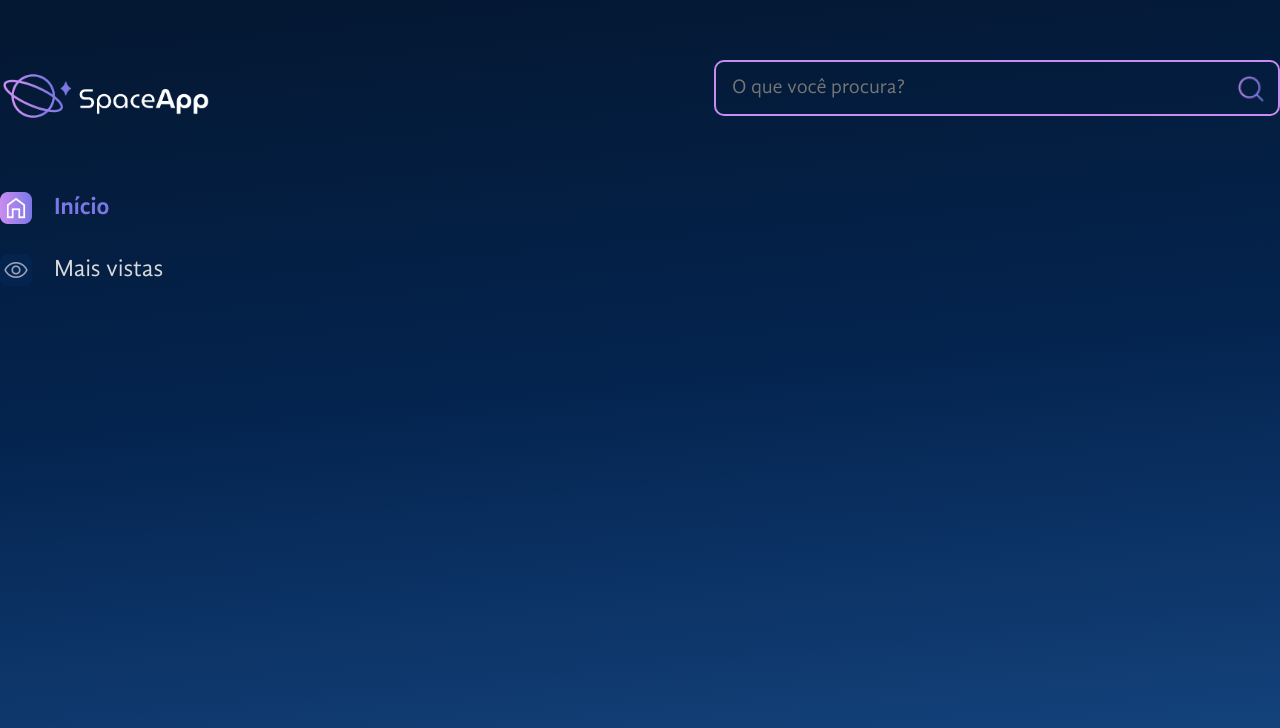
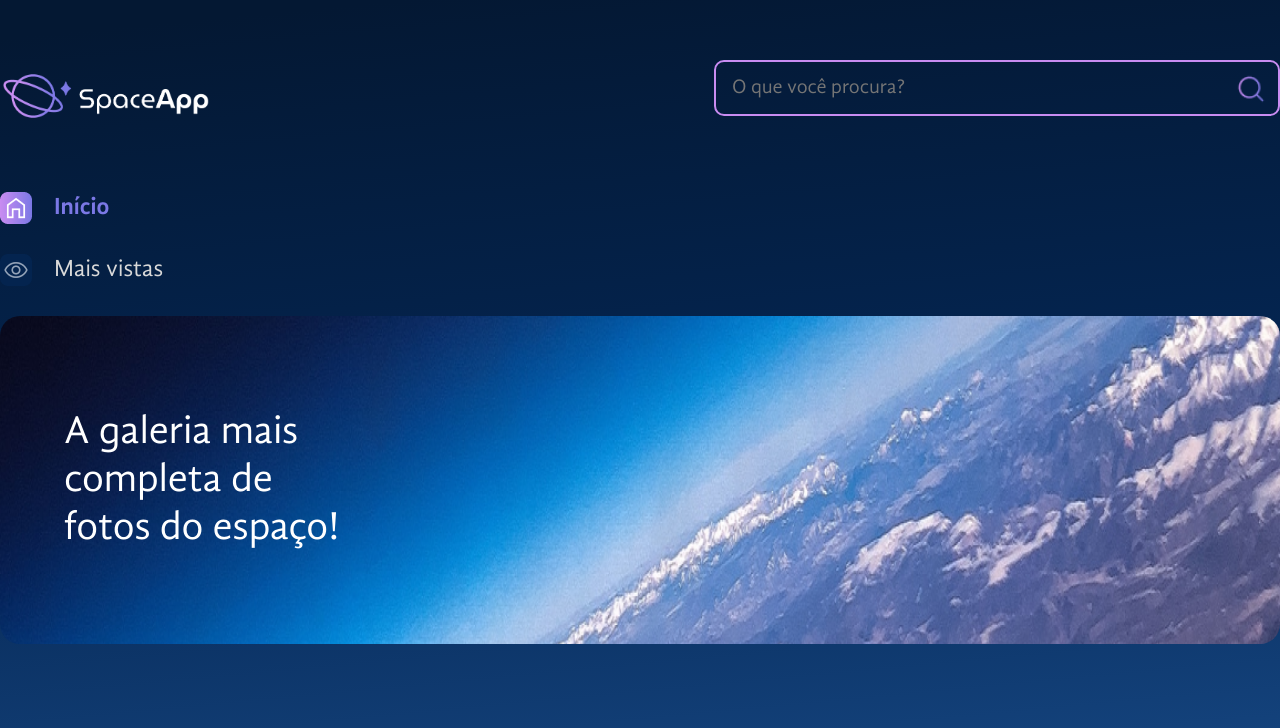
Before and after one commit to albertobtlima/explore-react-com-javascript, a React (Vite) app in the folder 04-estilize-componentes-com-styled-components/space-app/: page / in a window 1280 px wide. Shown: the top 728 px of the page. Built offline with nearby package versions, Linux system fonts and the light colour scheme.

Commit message:
add: componente Banner

```diff
--- a/04-estilize-componentes-com-styled-components/space-app/src/App.jsx
+++ b/04-estilize-componentes-com-styled-components/space-app/src/App.jsx
@@ -2,6 +2,8 @@
 import EstilosGlobais from "./componentes/EstilosGlobais";
 import Cabecalho from "./componentes/Cabecalho";
 import BarraLateral from "./componentes/BarraLateral";
+import Banner from "./componentes/Banner";
+import bannerBackground from "./assets/banner.png";
 
 const FundoGradiente = styled.div`
   background: linear-gradient(
@@ -20,6 +22,10 @@
       <EstilosGlobais />
       <Cabecalho />
       <BarraLateral />
+      <Banner
+        texto="A galeria mais completa de fotos do espaço!"
+        backgroundImage={bannerBackground}
+      />
     </FundoGradiente>
   );
 }
--- /dev/null
+++ b/04-estilize-componentes-com-styled-components/space-app/src/componentes/Banner/index.jsx
@@ -0,0 +1,33 @@
+import styled from "styled-components";
+
+const FigureEstilizada = styled.figure`
+  background-image: ${(props) => `url(${props.$backgroundImage})`};
+  flex-grow: 1;
+  background-repeat: no-repeat;
+  display: flex;
+  align-items: center;
+  min-height: 328px;
+  margin: 0;
+  border-radius: 20px;
+  max-width: 100%;
+  background-size: cover;
+`;
+
+const TituloEstilizado = styled.h1`
+  font-weight: 400;
+  font-size: 40px;
+  line-height: 48px;
+  color: #ffffff;
+  max-width: 300px;
+  padding: 0 64px;
+`;
+
+const Banner = ({ texto, backgroundImage }) => {
+  return (
+    <FigureEstilizada $backgroundImage={backgroundImage}>
+      <TituloEstilizado>{texto}</TituloEstilizado>
+    </FigureEstilizada>
+  );
+};
+
+export default Banner;
```
Also changed, not shown: 04-estilize-componentes-com-styled-components/space-app/src/assets/banner.png (added).
